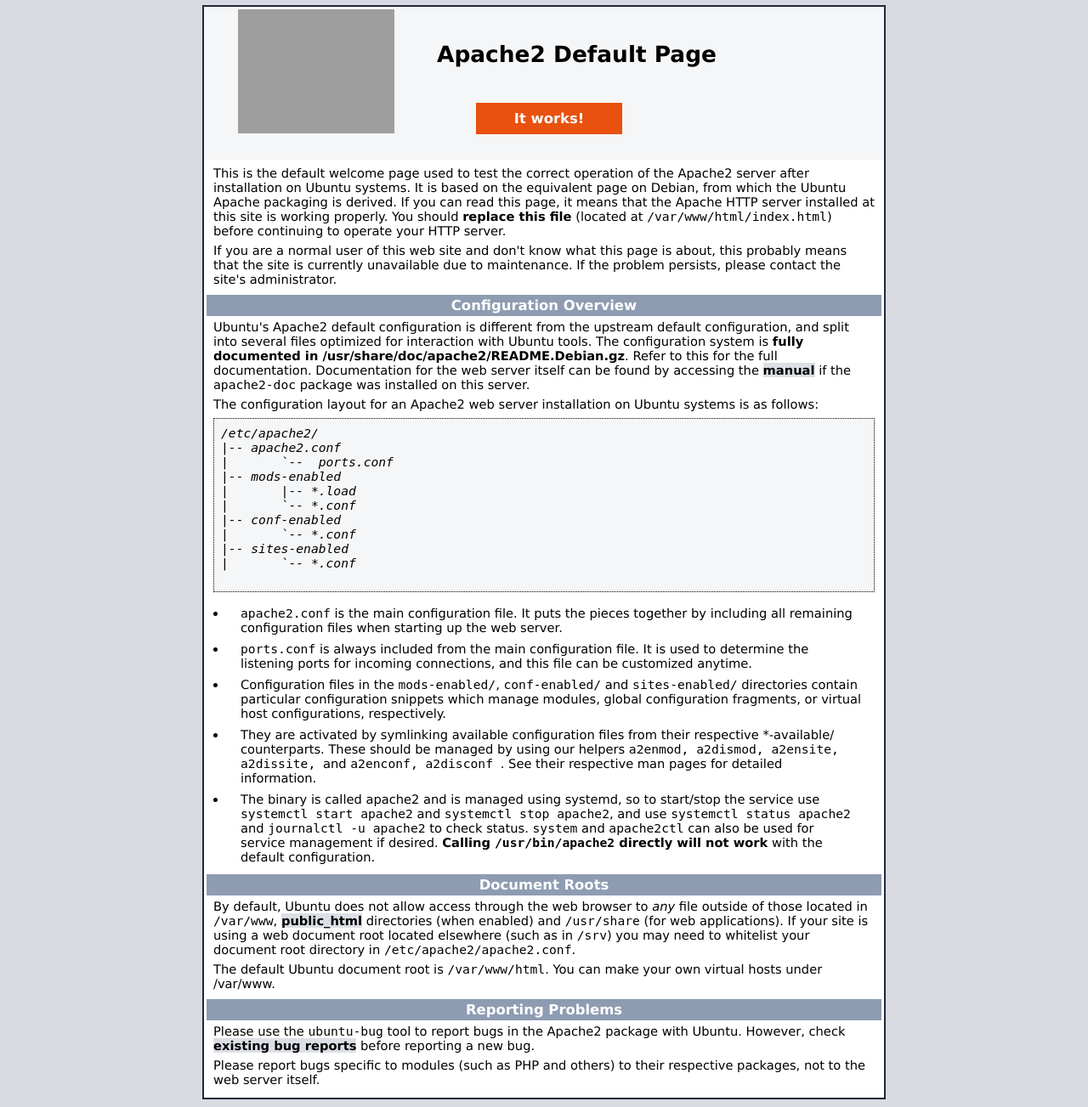
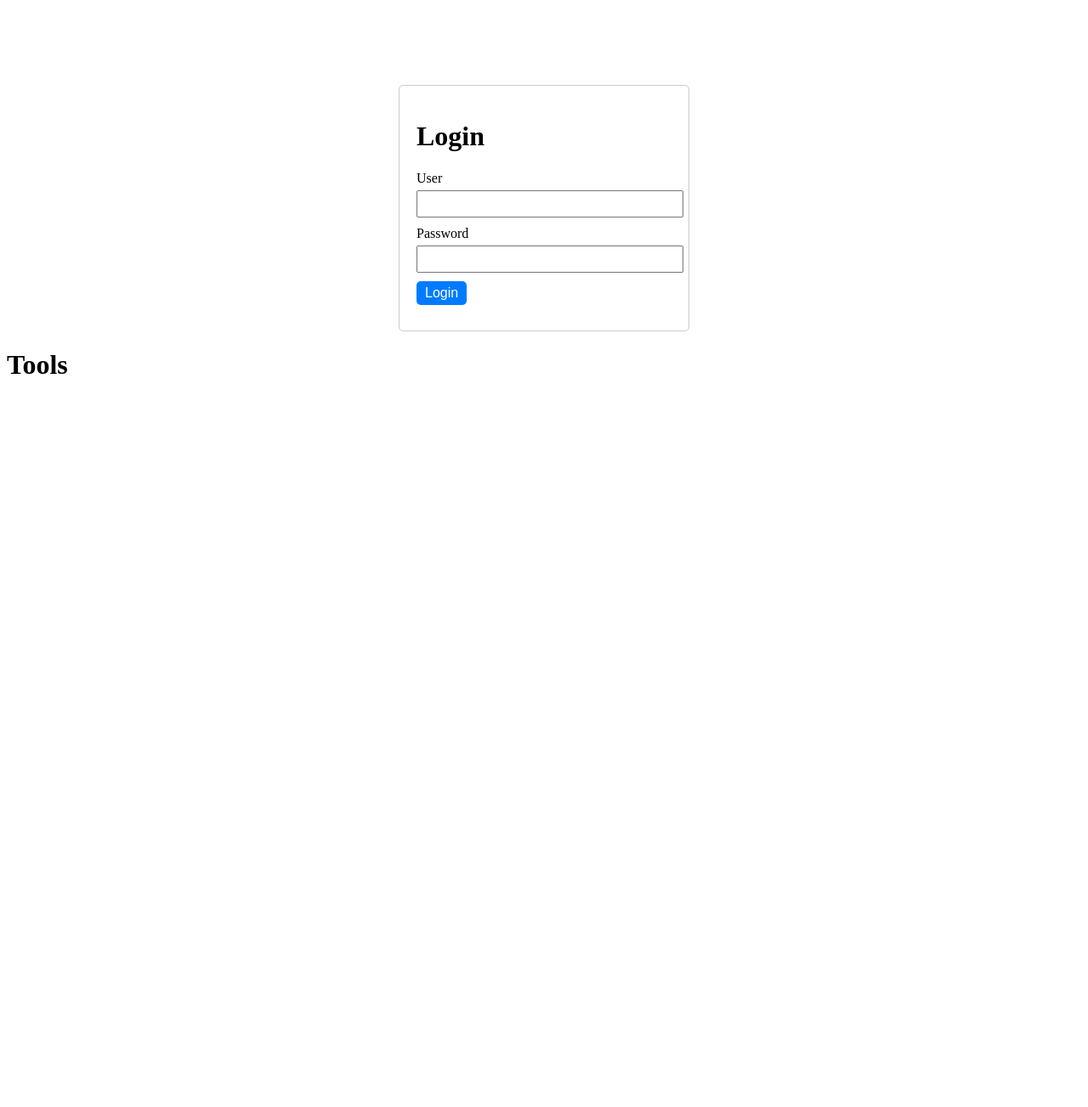
Before and after one commit to Skream20/Projet_DPI, a PHP site: page / in a window 1280 px wide. Shown: the whole page at 85% size. After the commit the page ends 440 px from the top, so only its background shows below. Run offline with PHP 8.4, Linux system fonts and the light colour scheme; grey boxes are pictures that could not be loaded.

Commit message:
Add login functionality with role-based access control; create index.php and stylesheet

```diff
--- /dev/null
+++ b/page_web/web/connexion.css
@@ -0,0 +1,33 @@
+ /* Styles for the login page */
+ .login-container {
+    width: 300px;
+    margin: 0 auto;
+    margin-top: 100px;
+    padding: 20px;
+    border: 1px solid #ccc;
+    border-radius: 5px;
+}
+.form-group {
+    margin-bottom: 10px;
+}
+.form-group label {
+    display: block;
+    margin-bottom: 5px;
+}
+.form-group input {
+    width: 100%;
+    padding: 5px;
+    font-size: 16px;
+}
+.form-group button {
+    padding: 5px 10px;
+    font-size: 16px;
+    background-color: #007bff;
+    color: #fff;
+    border: none;
+    border-radius: 5px;
+    cursor: pointer;
+}
+.admin-link, .comptable-link, .gestionnaire-link {
+    display: none;
+}
--- a/page_web/web/index.html
+++ /dev/null
@@ -1,363 +0,0 @@
-<!DOCTYPE html PUBLIC "-//W3C//DTD XHTML 1.0 Transitional//EN" "http://www.w3.org/TR/xhtml1/DTD/xhtml1-transitional.dtd">
-<html xmlns="http://www.w3.org/1999/xhtml">
-  <!--
-    Modified from the Debian original for Ubuntu
-    Last updated: 2022-03-22
-    See: https://launchpad.net/bugs/1966004
-  -->
-  <head>
-    <meta http-equiv="Content-Type" content="text/html; charset=UTF-8" />
-    <title>Apache2 Ubuntu Default Page: It works</title>
-    <style type="text/css" media="screen">
-  * {
-    margin: 0px 0px 0px 0px;
-    padding: 0px 0px 0px 0px;
-  }
-
-  body, html {
-    padding: 3px 3px 3px 3px;
-
-    background-color: #D8DBE2;
-
-    font-family: Ubuntu, Verdana, sans-serif;
-    font-size: 11pt;
-    text-align: center;
-  }
-
-  div.main_page {
-    position: relative;
-    display: table;
-
-    width: 800px;
-
-    margin-bottom: 3px;
-    margin-left: auto;
-    margin-right: auto;
-    padding: 0px 0px 0px 0px;
-
-    border-width: 2px;
-    border-color: #212738;
-    border-style: solid;
-
-    background-color: #FFFFFF;
-
-    text-align: center;
-  }
-
-  div.page_header {
-    height: 180px;
-    width: 100%;
-
-    background-color: #F5F6F7;
-  }
-
-  div.page_header span {
-    margin: 15px 0px 0px 50px;
-
-    font-size: 180%;
-    font-weight: bold;
-  }
-
-  div.page_header img {
-    margin: 3px 0px 0px 40px;
-
-    border: 0px 0px 0px;
-  }
-
-  div.banner {
-    padding: 9px 6px 9px 6px;
-    background-color: #E9510E;
-    color: #FFFFFF;
-    font-weight: bold;
-    font-size: 112%;
-    text-align: center;
-    position: absolute;
-    left: 40%;
-    bottom: 30px;
-    width: 20%;
-  }
-
-  div.table_of_contents {
-    clear: left;
-
-    min-width: 200px;
-
-    margin: 3px 3px 3px 3px;
-
-    background-color: #FFFFFF;
-
-    text-align: left;
-  }
-
-  div.table_of_contents_item {
-    clear: left;
-
-    width: 100%;
-
-    margin: 4px 0px 0px 0px;
-
-    background-color: #FFFFFF;
-
-    color: #000000;
-    text-align: left;
-  }
-
-  div.table_of_contents_item a {
-    margin: 6px 0px 0px 6px;
-  }
-
-  div.content_section {
-    margin: 3px 3px 3px 3px;
-
-    background-color: #FFFFFF;
-
-    text-align: left;
-  }
-
-  div.content_section_text {
-    padding: 4px 8px 4px 8px;
-
-    color: #000000;
-    font-size: 100%;
-  }
-
-  div.content_section_text pre {
-    margin: 8px 0px 8px 0px;
-    padding: 8px 8px 8px 8px;
-
-    border-width: 1px;
-    border-style: dotted;
-    border-color: #000000;
-
-    background-color: #F5F6F7;
-
-    font-style: italic;
-  }
-
-  div.content_section_text p {
-    margin-bottom: 6px;
-  }
-
-  div.content_section_text ul, div.content_section_text li {
-    padding: 4px 8px 4px 16px;
-  }
-
-  div.section_header {
-    padding: 3px 6px 3px 6px;
-
-    background-color: #8E9CB2;
-
-    color: #FFFFFF;
-    font-weight: bold;
-    font-size: 112%;
-    text-align: center;
-  }
-
-  div.section_header_grey {
-    background-color: #9F9386;
-  }
-
-  .floating_element {
-    position: relative;
-    float: left;
-  }
-
-  div.table_of_contents_item a,
-  div.content_section_text a {
-    text-decoration: none;
-    font-weight: bold;
-  }
-
-  div.table_of_contents_item a:link,
-  div.table_of_contents_item a:visited,
-  div.table_of_contents_item a:active {
-    color: #000000;
-  }
-
-  div.table_of_contents_item a:hover {
-    background-color: #000000;
-
-    color: #FFFFFF;
-  }
-
-  div.content_section_text a:link,
-  div.content_section_text a:visited,
-   div.content_section_text a:active {
-    background-color: #DCDFE6;
-
-    color: #000000;
-  }
-
-  div.content_section_text a:hover {
-    background-color: #000000;
-
-    color: #DCDFE6;
-  }
-
-  div.validator {
-  }
-    </style>
-  </head>
-  <body>
-    <div class="main_page">
-      <div class="page_header floating_element">
-        <img src="icons/ubuntu-logo.png" alt="Ubuntu Logo"
-             style="width:184px;height:146px;" class="floating_element" />
-        <div>
-          <span style="margin-top: 1.5em;" class="floating_element">
-            Apache2 Default Page
-          </span>
-        </div>
-        <div class="banner">
-          <div id="about"></div>
-          It works!
-        </div>
-
-      </div>
-      <div class="content_section floating_element">
-        <div class="content_section_text">
-          <p>
-                This is the default welcome page used to test the correct
-                operation of the Apache2 server after installation on Ubuntu systems.
-                It is based on the equivalent page on Debian, from which the Ubuntu Apache
-                packaging is derived.
-                If you can read this page, it means that the Apache HTTP server installed at
-                this site is working properly. You should <b>replace this file</b> (located at
-                <tt>/var/www/html/index.html</tt>) before continuing to operate your HTTP server.
-          </p>
-
-          <p>
-                If you are a normal user of this web site and don't know what this page is
-                about, this probably means that the site is currently unavailable due to
-                maintenance.
-                If the problem persists, please contact the site's administrator.
-          </p>
-
-        </div>
-        <div class="section_header">
-          <div id="changes"></div>
-                Configuration Overview
-        </div>
-        <div class="content_section_text">
-          <p>
-                Ubuntu's Apache2 default configuration is different from the
-                upstream default configuration, and split into several files optimized for
-                interaction with Ubuntu tools. The configuration system is
-                <b>fully documented in
-                /usr/share/doc/apache2/README.Debian.gz</b>. Refer to this for the full
-                documentation. Documentation for the web server itself can be
-                found by accessing the <a href="/manual">manual</a> if the <tt>apache2-doc</tt>
-                package was installed on this server.
-          </p>
-          <p>
-                The configuration layout for an Apache2 web server installation on Ubuntu systems is as follows:
-          </p>
-          <pre>
-/etc/apache2/
-|-- apache2.conf
-|       `--  ports.conf
-|-- mods-enabled
-|       |-- *.load
-|       `-- *.conf
-|-- conf-enabled
-|       `-- *.conf
-|-- sites-enabled
-|       `-- *.conf
-          </pre>
-          <ul>
-                        <li>
-                           <tt>apache2.conf</tt> is the main configuration
-                           file. It puts the pieces together by including all remaining configuration
-                           files when starting up the web server.
-                        </li>
-
-                        <li>
-                           <tt>ports.conf</tt> is always included from the
-                           main configuration file. It is used to determine the listening ports for
-                           incoming connections, and this file can be customized anytime.
-                        </li>
-
-                        <li>
-                           Configuration files in the <tt>mods-enabled/</tt>,
-                           <tt>conf-enabled/</tt> and <tt>sites-enabled/</tt> directories contain
-                           particular configuration snippets which manage modules, global configuration
-                           fragments, or virtual host configurations, respectively.
-                        </li>
-
-                        <li>
-                           They are activated by symlinking available
-                           configuration files from their respective
-                           *-available/ counterparts. These should be managed
-                           by using our helpers
-                           <tt>
-                                a2enmod,
-                                a2dismod,
-                           </tt>
-                           <tt>
-                                a2ensite,
-                                a2dissite,
-                            </tt>
-                                and
-                           <tt>
-                                a2enconf,
-                                a2disconf
-                           </tt>. See their respective man pages for detailed information.
-                        </li>
-
-                        <li>
-                           The binary is called apache2 and is managed using systemd, so to
-                           start/stop the service use <tt>systemctl start apache2</tt> and
-                           <tt>systemctl stop apache2</tt>, and use <tt>systemctl status apache2</tt>
-                           and <tt>journalctl -u apache2</tt> to check status.  <tt>system</tt>
-                           and <tt>apache2ctl</tt> can also be used for service management if
-                           desired.
-                           <b>Calling <tt>/usr/bin/apache2</tt> directly will not work</b> with the
-                           default configuration.
-                        </li>
-          </ul>
-        </div>
-
-        <div class="section_header">
-            <div id="docroot"></div>
-                Document Roots
-        </div>
-
-        <div class="content_section_text">
-            <p>
-                By default, Ubuntu does not allow access through the web browser to
-                <em>any</em> file outside of those located in <tt>/var/www</tt>,
-                <a href="http://httpd.apache.org/docs/2.4/mod/mod_userdir.html" rel="nofollow">public_html</a>
-                directories (when enabled) and <tt>/usr/share</tt> (for web
-                applications). If your site is using a web document root
-                located elsewhere (such as in <tt>/srv</tt>) you may need to whitelist your
-                document root directory in <tt>/etc/apache2/apache2.conf</tt>.
-            </p>
-            <p>
-                The default Ubuntu document root is <tt>/var/www/html</tt>. You
-                can make your own virtual hosts under /var/www.
-            </p>
-        </div>
-
-        <div class="section_header">
-          <div id="bugs"></div>
-                Reporting Problems
-        </div>
-        <div class="content_section_text">
-          <p>
-                Please use the <tt>ubuntu-bug</tt> tool to report bugs in the
-                Apache2 package with Ubuntu. However, check <a
-                href="https://bugs.launchpad.net/ubuntu/+source/apache2"
-                rel="nofollow">existing bug reports</a> before reporting a new bug.
-          </p>
-          <p>
-                Please report bugs specific to modules (such as PHP and others)
-                to their respective packages, not to the web server itself.
-          </p>
-        </div>
-
-      </div>
-    </div>
-    <div class="validator">
-    </div>
-  </body>
-</html>
--- a/page_web/web/connexion.php
+++ b/page_web/web/index.php
@@ -7,40 +7,8 @@ session_start();
     <meta charset="UTF-8">
     <meta name="viewport" content="width=device-width, initial-scale=1.0">
     <title>Login</title>
+    <link rel="stylesheet" href="connexion.css">
     <style>
-        /* Styles for the login page */
-        .login-container {
-            width: 300px;
-            margin: 0 auto;
-            margin-top: 100px;
-            padding: 20px;
-            border: 1px solid #ccc;
-            border-radius: 5px;
-        }
-        .form-group {
-            margin-bottom: 10px;
-        }
-        .form-group label {
-            display: block;
-            margin-bottom: 5px;
-        }
-        .form-group input {
-            width: 100%;
-            padding: 5px;
-            font-size: 16px;
-        }
-        .form-group button {
-            padding: 5px 10px;
-            font-size: 16px;
-            background-color: #007bff;
-            color: #fff;
-            border: none;
-            border-radius: 5px;
-            cursor: pointer;
-        }
-        .admin-link, .comptable-link, .gestionnaire-link {
-            display: none;
-        }
     </style>
 </head>
 <body>
@@ -109,7 +77,7 @@ session_start();
     </ul>
 
     <script>
-    // Display tools section based on the user's role
+
     document.addEventListener('DOMContentLoaded', function () {
         <?php if (isset($_SESSION['role'])): ?>
             const role = <?= json_encode($_SESSION['role']); ?>;
```
Also changed, not shown: documentation.md (+0 -9 lines), page_web/web/index.css (line endings or trailing spaces).
